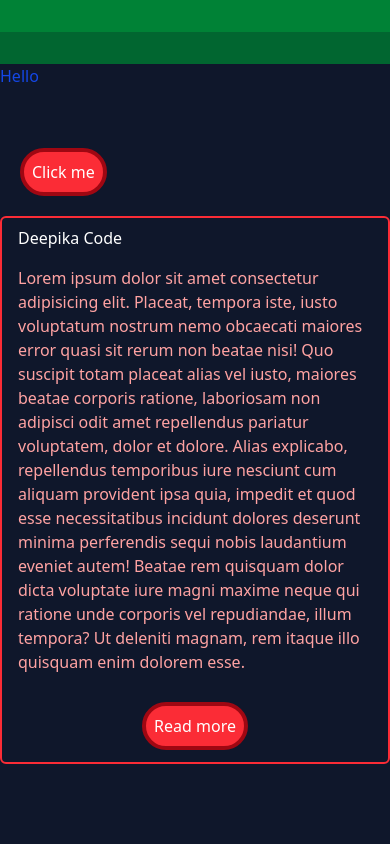
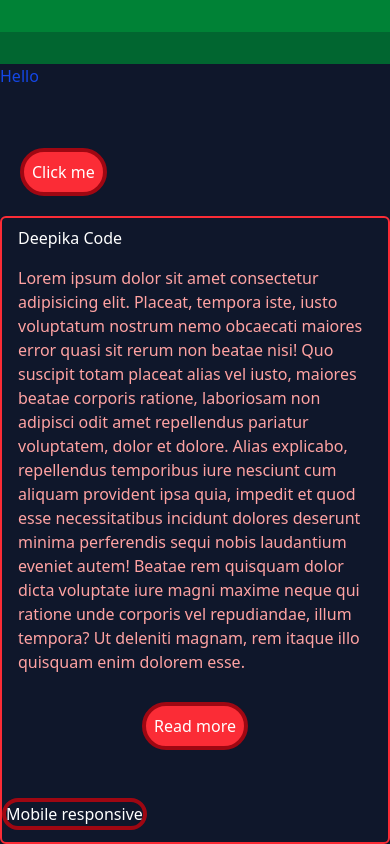
Before and after one commit to DeepikaLeelakumar/My-frontend-learning-journey, a website: page public/index.html in a window 390 px wide. Shown: the part 922-1766 px from the top of the page. Before the commit the page ends 1686 px from the top, so only its background shows below. Drawn offline with Linux system fonts and the light colour scheme; a web font is replaced by a local one.

Commit message:
Responsive

```diff
--- a/public/index.html
+++ b/public/index.html
@@ -43,6 +43,12 @@
             <button class="text-white my-3 bg-red-500 p-2 m-5 border-4 border-red-800 rounded-4xl hover:bg-white hover:text-black">Read more</button>
 
         </div>
+        <br>
+        <div >
+            <button class="text-white my-3 border-4 border-red-800 rounded-4xl hover:text-amber-100 md:hover:text-pink-400 lg:hover:text-purple-600 "  >Mobile responsive</button>
+
+        </div>
+
 
     </div>
 </body>
```
Also changed, not shown: dist/output.css.
